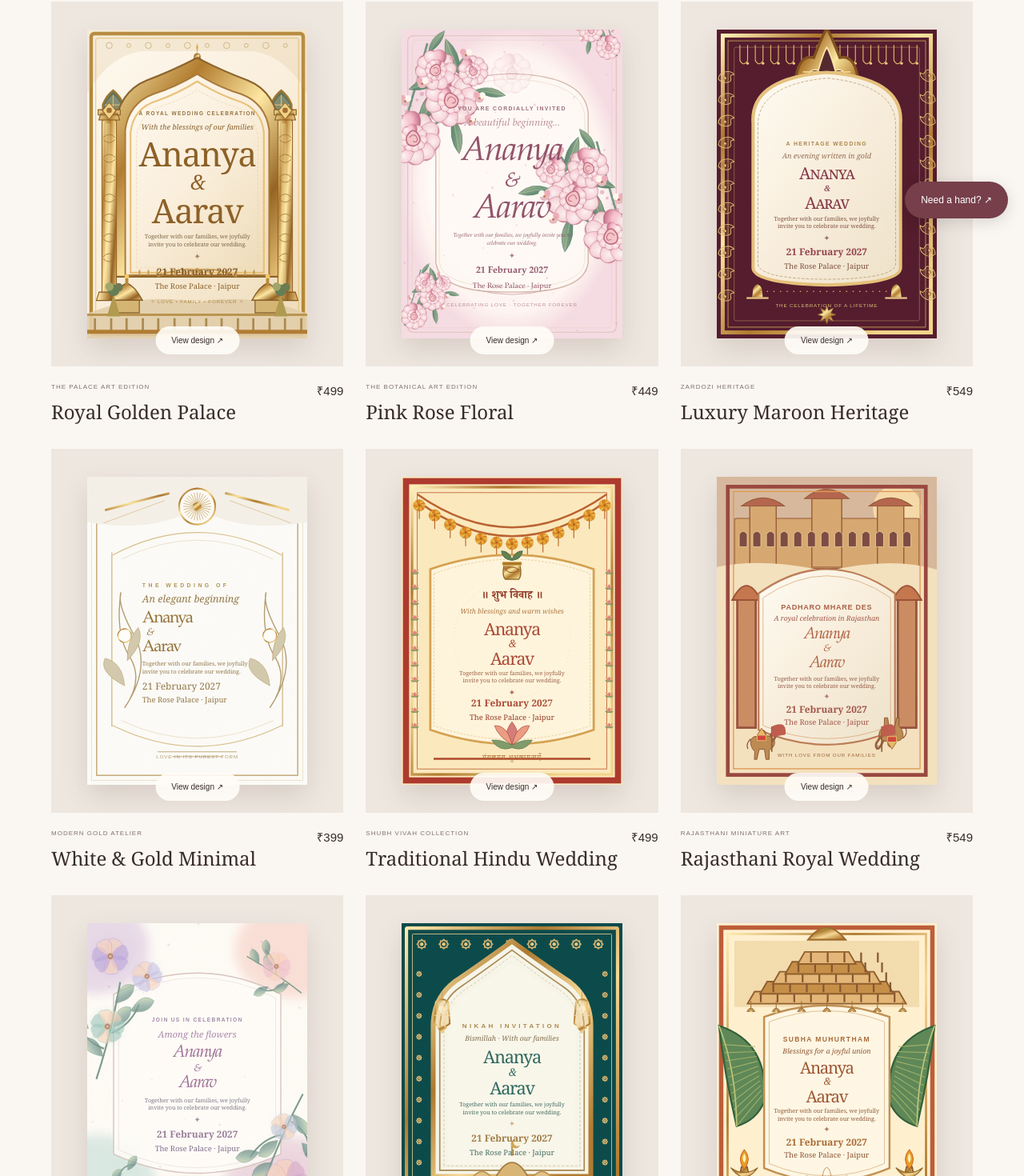
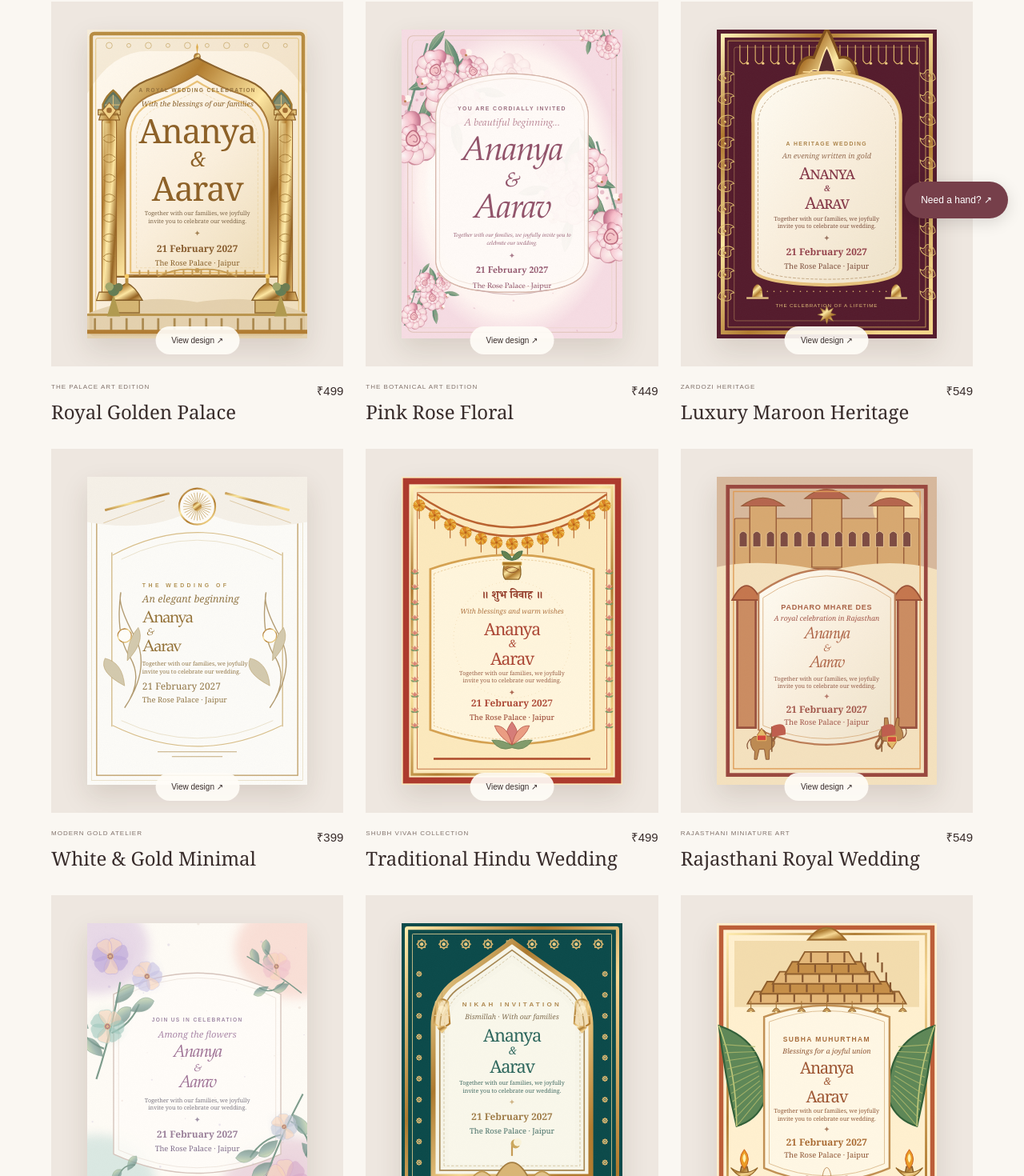
Before and after one commit to shuvinexofficial143-design/wedding_website, a Next.js app: page /catalog in a window 1280 px wide. Shown: the part 507-1977 px from the top of the page at 80% size. Built offline with nearby package versions, Linux system fonts and the light colour scheme.

Commit message:
fix(cards): prevent rose overlays and clear architectural text safe zones

```diff
--- a/src/app/globals.css
+++ b/src/app/globals.css
@@ -1137,3 +1137,11 @@ td {
 .art-emerald .artwork-rule {color:#edca7b;}
 .art-emerald .artwork-date {color:#f3dfad;font-weight:400;}
 .art-emerald .artwork-footer {color:#d6b772;bottom:12cqw;}
+
+/* Visual QA: reserve bottom architecture and protect text against botanical art. */
+.artwork-card .artwork-footer { display:none; }
+.art-maroon-heritage .artwork-footer { display:block; }
+.art-palace .artwork-copy {top:25%;bottom:29%;}
+.art-nikah .artwork-copy {top:24%;bottom:30%;}
+.art-rose .artwork-copy {top:31%;bottom:22%;}
+.artwork-card .artwork-names span {max-width:100%; overflow-wrap:anywhere;}
```
Also changed, not shown: public/card-art/pink-rose-floral.svg.
